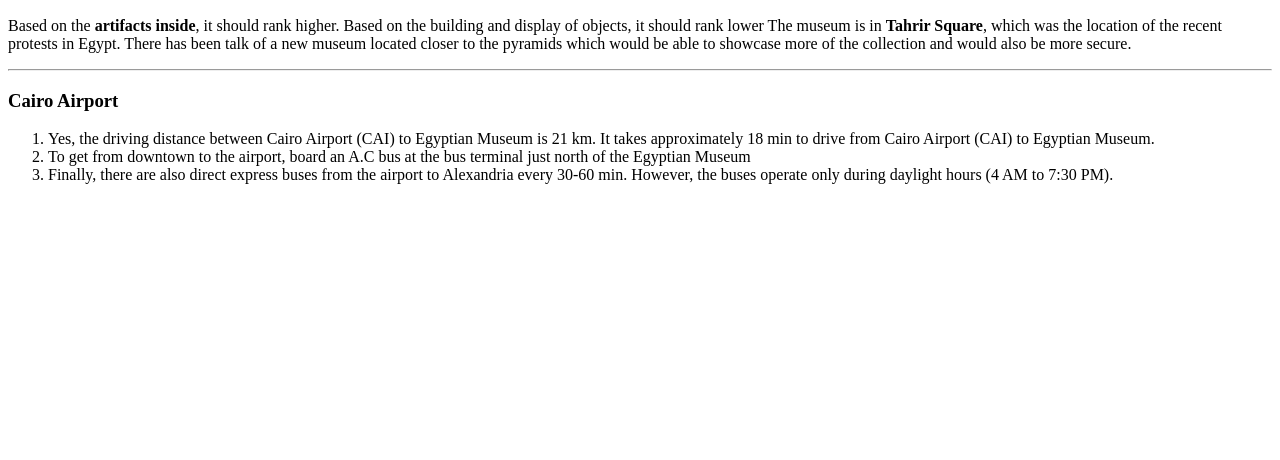
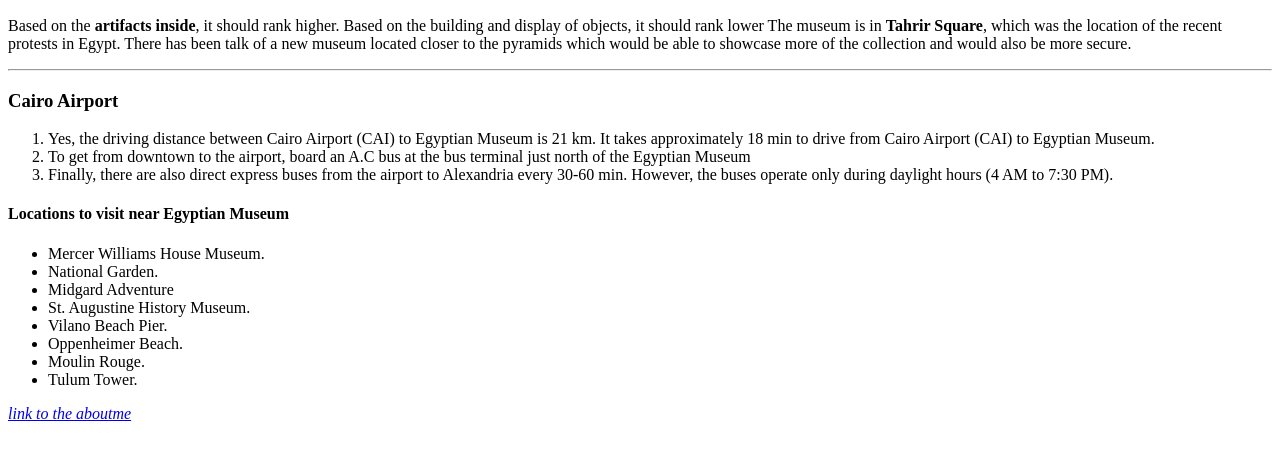
Before and after one commit to 44-563-Web-Apps-F22/44563-webapps-assignment-3-VishalGovathoti, a plain HTML site: page index.html in a window 1280 px wide. Shown: the part 110-570 px from the top of the page. Drawn offline with Linux system fonts and the light colour scheme.

Commit message:
added all

```diff
--- a/index.html
+++ b/index.html
@@ -16,6 +16,19 @@
     <li>To get from downtown to the airport, board an A.C bus at the bus terminal just north of the Egyptian Museum</li>
     <li>Finally, there are also direct express buses from the airport to Alexandria every 30-60 min. However, the buses operate only during daylight hours (4 AM to 7:30 PM).</li>
 </ol>
+<h4>Locations to visit near Egyptian Museum</h4>
+<ul>
+    <li>Mercer Williams House Museum.</li>
+    <li>National Garden.</li>
+    <li>Midgard Adventure</li>
+    <li>St. Augustine History Museum.</li>
+    <li>Vilano Beach Pier.</li>
+    <li>Oppenheimer Beach.</li>
+    <li>Moulin Rouge.</li>
+    <li>Tulum Tower.</li>
+
+</ul>
+<a href="file:///C:/Users/S555276/Desktop/git/44563-webapps-assignment-3-VishalGovathoti/aboutme.html"><i>link to the aboutme</i></a>
 
 
 </body>
```
Also changed, not shown: aboutme.html (added, +15 -0 lines), images.jpg (added), vishal.jpg (added).
